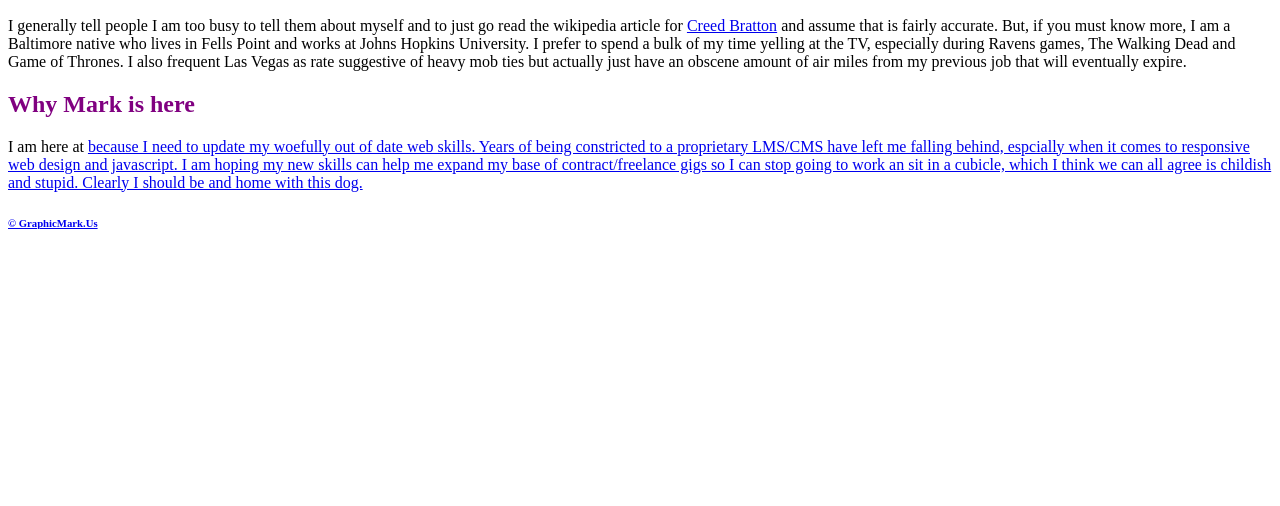
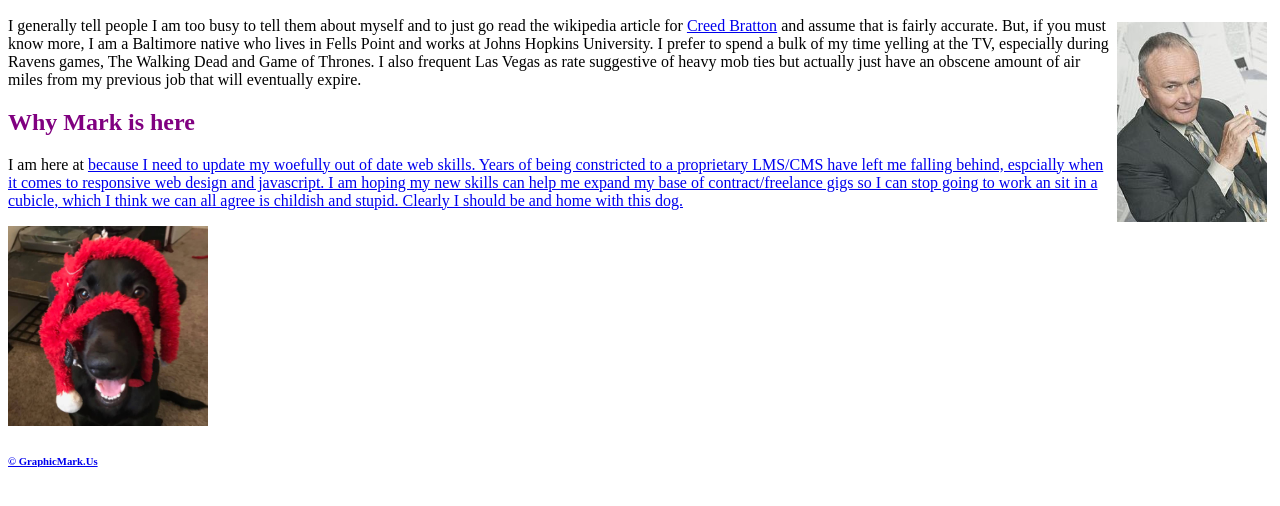
Before and after one commit to mnowowiejski/website1, a plain HTML site: page about.html in a window 1280 px wide. Shown: the part 50-556 px from the top of the page. Drawn offline with Linux system fonts and the light colour scheme.

Commit message:
add images

```diff
--- a/about.html
+++ b/about.html
@@ -14,7 +14,7 @@
     <article>
       <h1>About Markus</h1>
       <p>
-        I generally tell people I am too busy to tell them about myself and to just go read the wikipedia article for <a href="https://en.wikipedia.org/wiki/Creed_Bratton_(character)" target="_blank">Creed Bratton</a> and assume that is fairly accurate. But, if you must know more, I am a Baltimore native who lives in Fells Point and works at Johns Hopkins University.  I prefer to spend a bulk of my time yelling at the TV, especially during Ravens games, The Walking Dead and Game of Thrones.  I also frequent Las Vegas as rate suggestive of heavy mob ties but actually just have an obscene amount of air miles from my previous job that will eventually expire.
+        <img src="assets/images/creed.jpg" align="right" style="margin: 5px;" width="150" alt="Creed picture" />I generally tell people I am too busy to tell them about myself and to just go read the wikipedia article for <a href="https://en.wikipedia.org/wiki/Creed_Bratton_(character)" target="_blank">Creed Bratton</a> and assume that is fairly accurate. But, if you must know more, I am a Baltimore native who lives in Fells Point and works at Johns Hopkins University.  I prefer to spend a bulk of my time yelling at the TV, especially during Ravens games, The Walking Dead and Game of Thrones.  I also frequent Las Vegas as rate suggestive of heavy mob ties but actually just have an obscene amount of air miles from my previous job that will eventually expire.
 
       </p>
 
@@ -24,6 +24,7 @@
       <h1>Why Mark is here</h1>
       <p>I am here at <a href="https://betamore.com" target="_blank>"Betamore</a> because I need to update my woefully out of date web skills.  Years of being constricted to a proprietary LMS/CMS have left me falling behind, espcially when it comes to responsive web design and javascript.  I am hoping my new skills can help me expand my base of contract/freelance gigs so I can stop going to work an sit in a cubicle, which I think we can all agree is childish and stupid. Clearly I should be and home with this dog.
       </p>
+      <img src="assets/images/Finn.jpg" height="200" alt="Finn The Dog" />
 
 
 
```
Also changed, not shown: assets/images/Finn.jpg (added), assets/images/creed.jpg (added).
